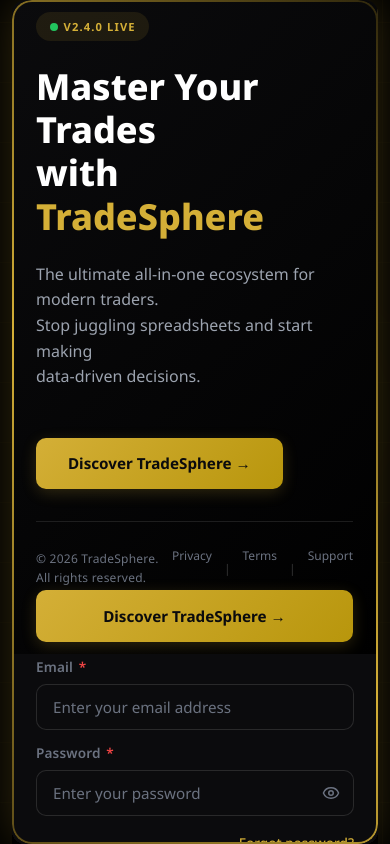
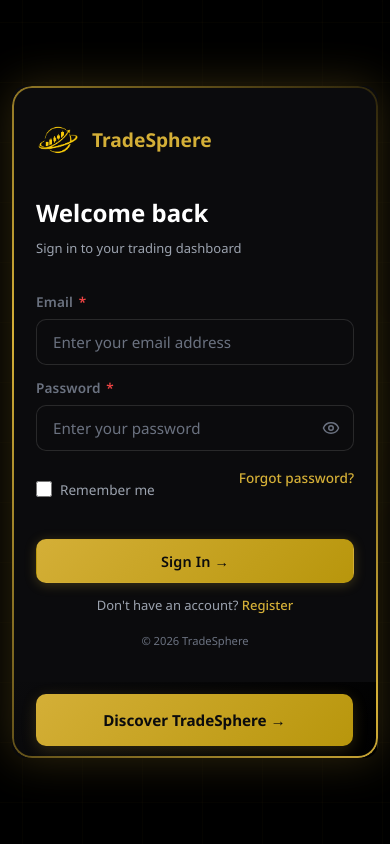
Before and after one commit to sahill3303/TradeSphere, a React (Vite) app in the folder client/: page /login in a window 390 px wide. Built offline with nearby package versions, Linux system fonts and the light colour scheme; no server answers.

Commit message:
fixed mobile phone login

```diff
--- a/client/src/components/auth/AuthInfo.jsx
+++ b/client/src/components/auth/AuthInfo.jsx
@@ -12,7 +12,7 @@ const AuthInfo = () => {
 
             <div className="auth-info__content" style={{ position: 'relative', zIndex: 1, display: 'flex', flexDirection: 'column', height: '100%' }}>
                 {/* Desktop view — full info */}
-                <div className="auth-info--desktop" style={{ flex: 1, display: 'flex', flexDirection: 'column', minHeight: '500px' }}>
+                <div className="auth-info--desktop">
                     <div style={{ flex: 1 }}>
                         <div className="auth-info__badge">
                             <span style={{ display: 'inline-block', width: '8px', height: '8px', background: '#22c55e', borderRadius: '50%', marginRight: '6px' }}></span>
--- a/client/src/index.css
+++ b/client/src/index.css
@@ -1773,6 +1773,13 @@ input[type="date"]::-webkit-calendar-picker-indicator {
 }
 
 /* Desktop/Mobile AuthInfo toggle */
+.auth-info--desktop {
+  flex: 1;
+  display: flex;
+  flex-direction: column;
+  min-height: 500px;
+}
+
 .auth-info--mobile {
   display: none;
 }
@@ -1804,7 +1811,7 @@ input[type="date"]::-webkit-calendar-picker-indicator {
 
   .auth-container {
     max-width: 100%;
-    flex-direction: column;
+    flex-direction: column-reverse;
     min-height: auto;
     max-height: 100vh;
     margin: 0;
```
